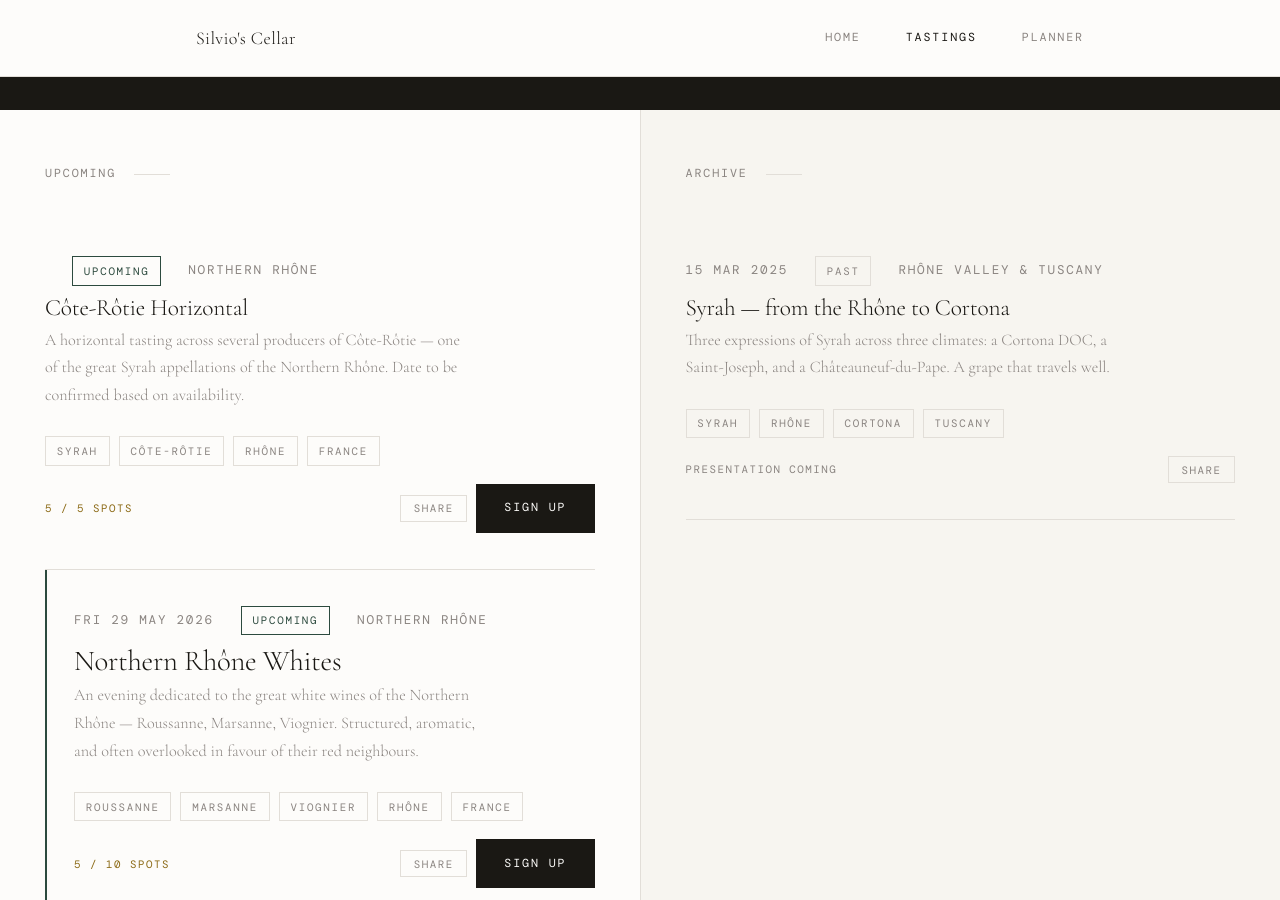
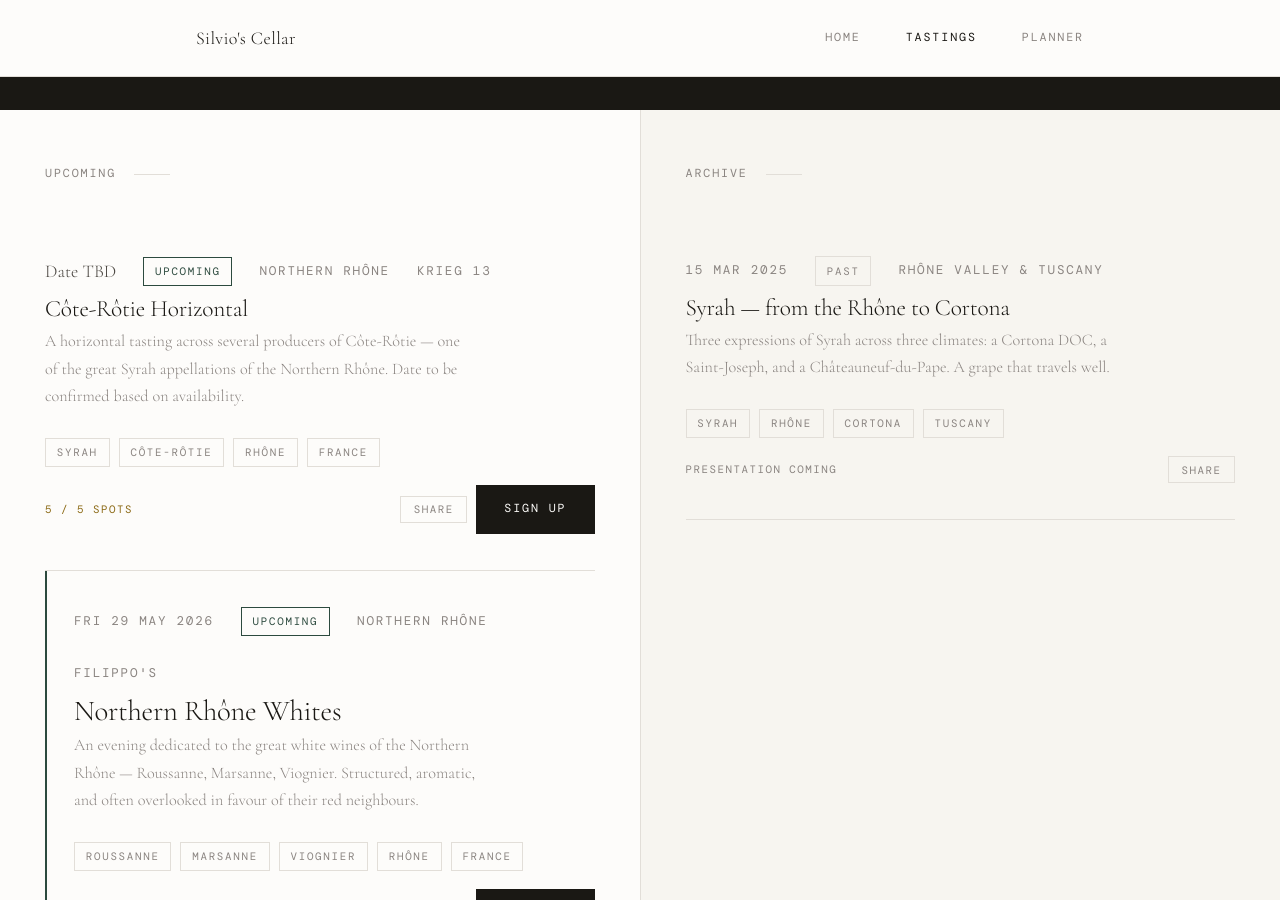
Before and after one commit to silviodirubbo/cellar, a Jekyll site: the page built from tastings/index.html, in a window 1280 px wide and 900 px high, scrolled down 480 px. Built offline with Jekyll 4.4.1, drawn with Linux system fonts in a browser that asks for light colours; some web fonts are replaced.

Commit message:
Update tasting date handling and location display

```diff
--- a/tastings/index.html
+++ b/tastings/index.html
@@ -49,9 +49,9 @@ permalink: /tastings/
                  data-tags="{{ tasting.tags | join: ',' }}">
           <div class="tasting-banner__body">
             <div class="tasting-banner__meta">
-              <time datetime="{{ tasting.date }}">{{ tasting.date | date: "%a %-d %b %Y" }}</time>
+              {% if tasting.date_tbd %}<span class="date-tbd">Date TBD</span>{% else %}<time datetime="{{ tasting.date }}">{{ tasting.date | date: "%a %-d %b %Y" }}</time>{% endif %}
               <span class="tag tag--green">Upcoming</span>
-              <span class="label">{{ tasting.region }}</span>
+              <span class="label">{{ tasting.region }}</span>{% if tasting.location %}<span class="label">{{ tasting.location }}</span>{% endif %}
             </div>
             <h2 class="tasting-banner__title">{{ tasting.title }}</h2>
             <p class="tasting-banner__desc">{{ tasting.description }}</p>
@@ -98,7 +98,7 @@ permalink: /tastings/
             <div class="tasting-banner__meta">
               <time datetime="{{ tasting.date }}">{{ tasting.date | date: "%-d %b %Y" }}</time>
               <span class="tag">Past</span>
-              <span class="label">{{ tasting.region }}</span>
+              <span class="label">{{ tasting.region }}</span>{% if tasting.location %}<span class="label">{{ tasting.location }}</span>{% endif %}
             </div>
             <h2 class="tasting-banner__title">{{ tasting.title }}</h2>
             <p class="tasting-banner__desc">{{ tasting.description }}</p>
```
